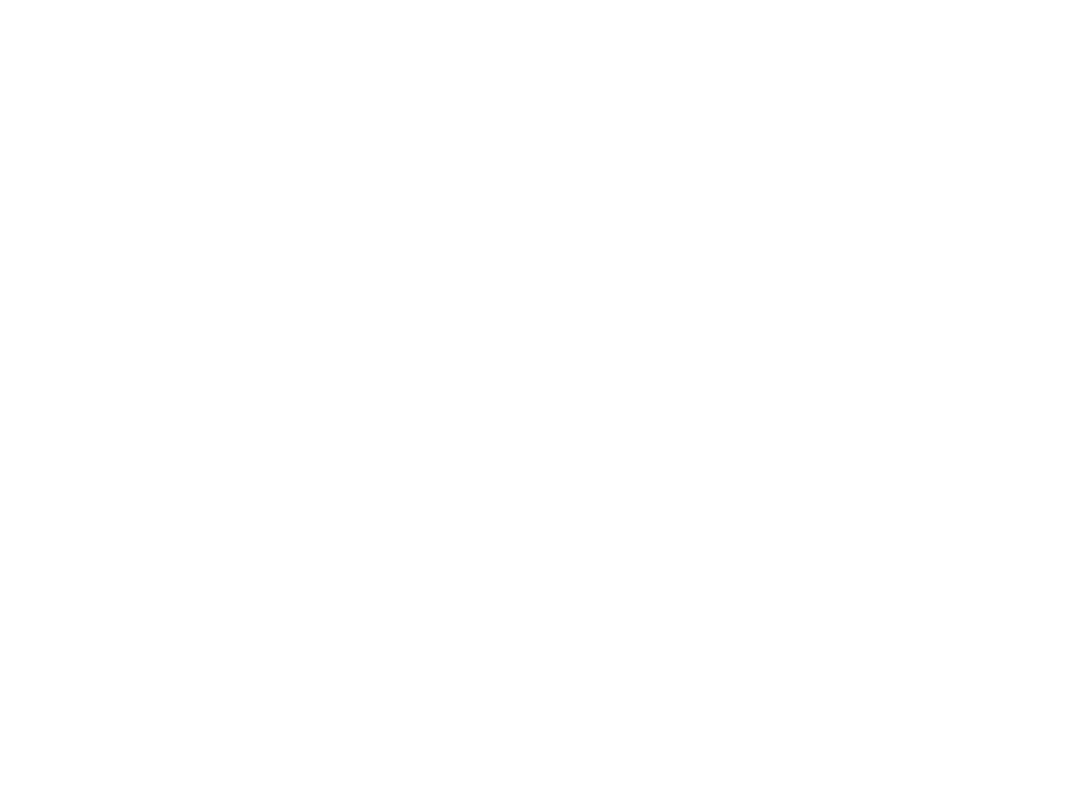
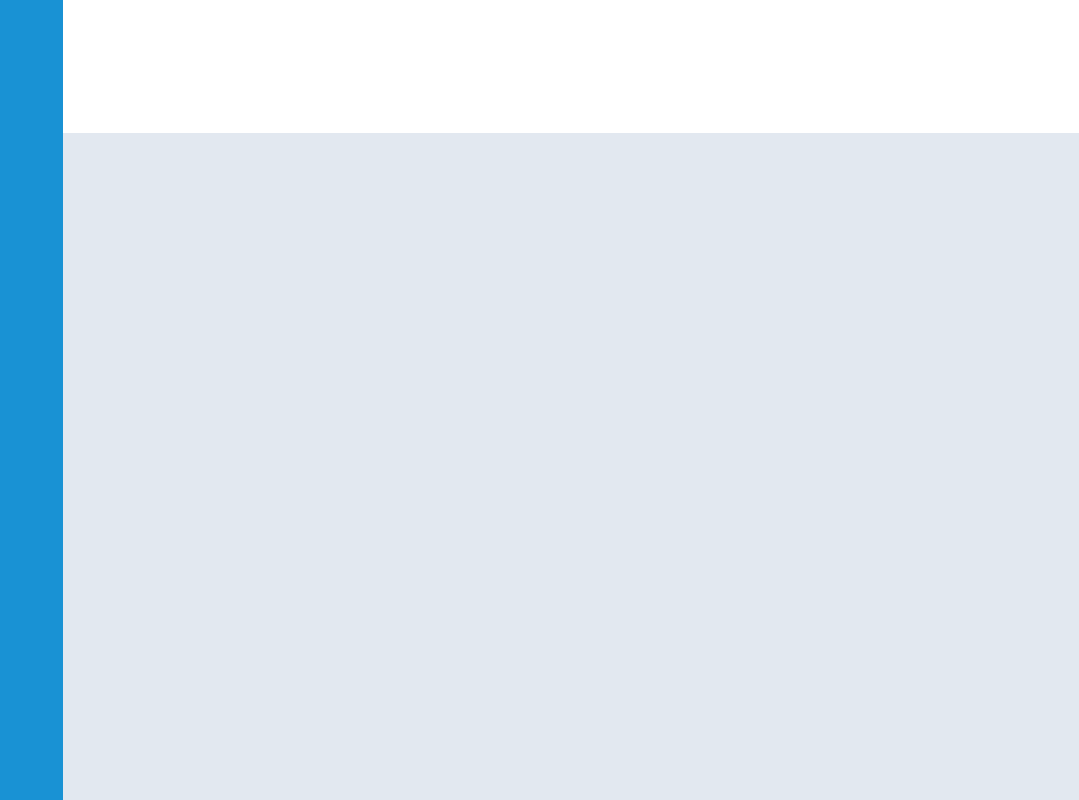
Before and after one commit to nickstrlnkv/admin-dashboard, a plain HTML site: page index.html in a window 1280 px wide. Shown: the whole page, without its empty margins (201-1280 px from the left). Drawn offline with Linux system fonts and the light colour scheme.

Commit message:
add icons inside folder. Add style for grid container

```diff
--- a/index.html
+++ b/index.html
@@ -9,5 +9,12 @@
     <title>Admin dashboard</title>
 </head>
 <body>
+    <div class="grid-container">
+        <div class="grid-container--sidebar"></div>
+        <nav class="grid-container--nav"></nav>
+        <div class="grid-container--projects-list"></div>
+        <div class="grid-container--announcements"></div>
+        <div class="grid-container--trending"></div>
+    </div>
 </body>
 </html>
--- a/styles/styles.css
+++ b/styles/styles.css
@@ -1 +1,49 @@
 @import url('https://fonts.googleapis.com/css2?family=Roboto:ital,wght@0,100;0,300;0,400;0,500;0,700;0,900;1,100;1,300;1,400;1,500;1,700;1,900&display=swap');
+
+:root {
+    --side-bar-bg-color: #1992d4;
+    --nav-list-button-color: #1992d4;
+    --project-card-border-color: #f0b429;
+    --project-page-background-color: #e2e8f0;
+}
+
+.grid-container {
+    display: grid;
+    width: 100vw;
+    height: 100vh;
+
+    grid-template-columns: 0.7fr 1fr 1fr 0.7fr;
+    grid-template-rows: 0.6fr 1fr 1fr 1fr;
+}
+
+.grid-container--sidebar {
+    grid-column: 1 / 2;
+    grid-row: span 4;
+    background-color: var(--nav-list-button-color);
+
+    display: inline-flex;
+}
+
+.grid-container--nav {
+    grid-column: 2 / 5;
+    grid-row: span 1;
+    background-color: white;
+}
+
+.grid-container--projects-list {
+    grid-column: 2 / 4;
+    grid-row: span 4;
+    background-color: var(--project-page-background-color);
+}
+
+.grid-container--announcements {
+    grid-column: 4 / 5;
+    grid-row: 2 / 4;
+    background-color: var(--project-page-background-color);
+}
+
+.grid-container--trending {
+    grid-column: 4 / 5;
+    grid-row: 4 / 5;
+    background: var(--project-page-background-color);
+}
```
Also changed, not shown: imgs/account-group.svg (added), imgs/card-account-details.svg (added), imgs/check.svg (added), imgs/cog.svg (added), imgs/help-box.svg (added), imgs/history.svg (added), imgs/home.svg (added), imgs/message.svg (added), imgs/shield-check.svg (added).
